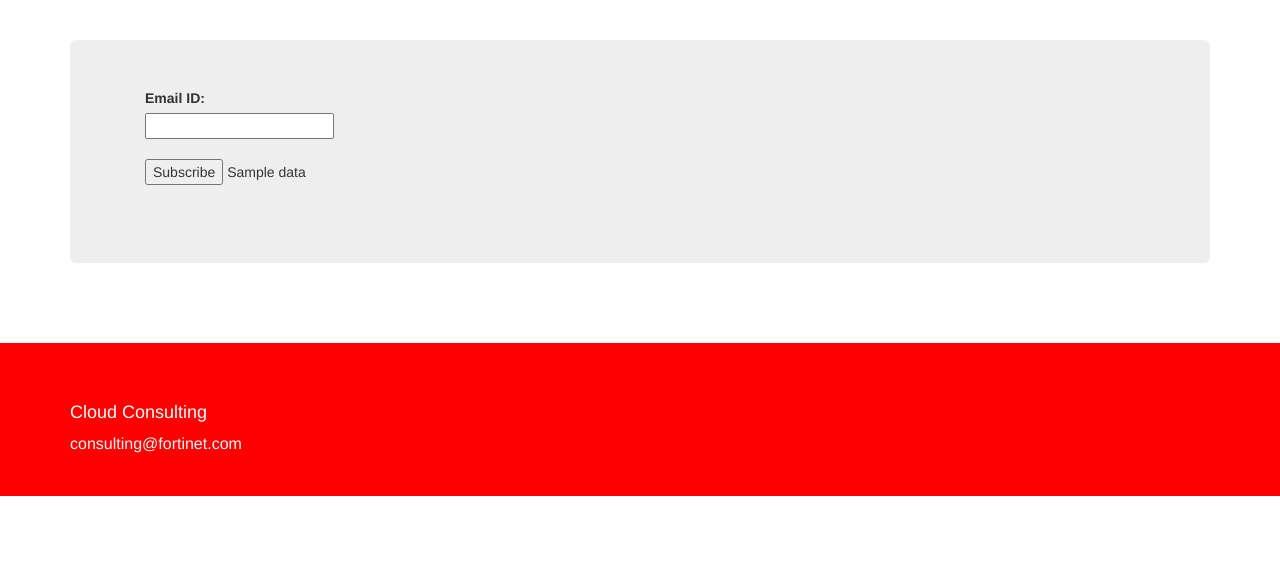
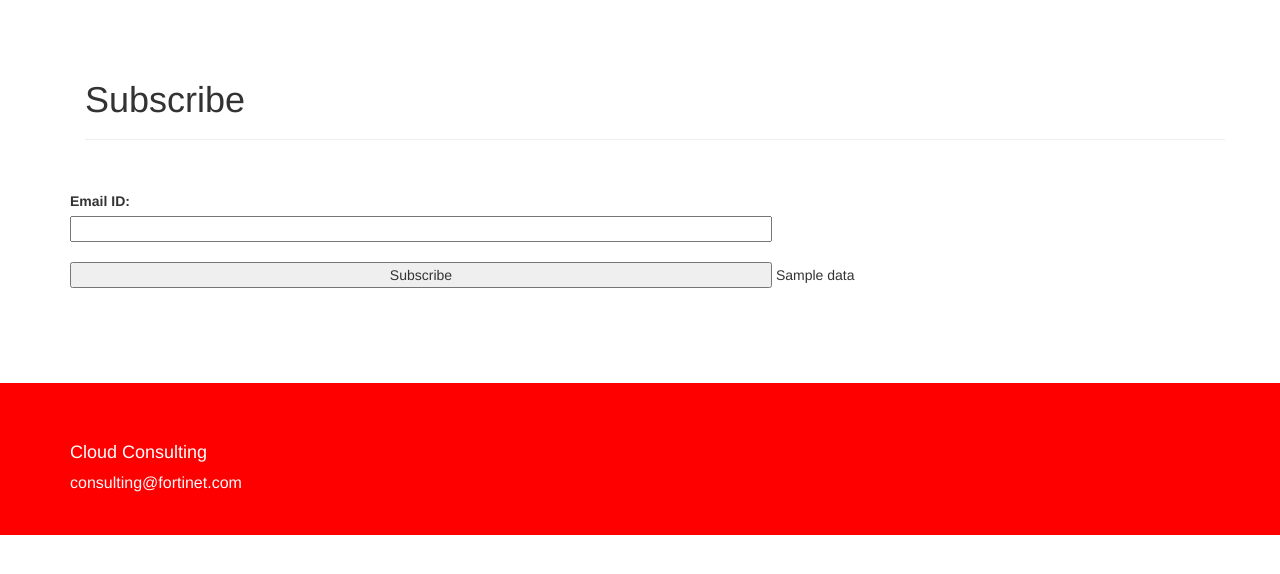
Before and after one commit to qafdevsec/demo-app, a Flask app: template app/templates/subscribe.html in a window 1280 px wide. Shown: the part 102-676 px from the top of the page. Run offline with Flask 2, Linux system fonts and the light colour scheme; the template is opened without the code that fills it: most values are stand-ins (such as "Sample title", 1, 10 or a date in 2020); some libraries are stand-ins or nearby versions.

Commit message:
subscribe route

```diff
--- a/app/__init__.py
+++ b/app/__init__.py
@@ -66,12 +66,12 @@ login_manager.login_view = "users.login"
 def index():
     return render_template('home.html')
 
-@app.route("/flaw", methods=["GET","POST"])
+@app.route("/subscribe", methods=["GET","POST"])
 def get_email1():
     temp = ""
     if request.method == "GET":
 
-        return render_template("about.html",data=temp)
+        return render_template("subscribe.html",data=temp)
 
     if request.method == "POST":
         if request.form.get("email"):
@@ -85,7 +85,7 @@ def get_email1():
             temp =  "please enter valid E-mail Address"
 
 
-        return render_template("about.html",data=temp)
+        return render_template("home.html",data=temp)
 
 from app.users.views import users
 
--- a/app/templates/subscribe.html
+++ b/app/templates/subscribe.html
@@ -1,19 +1,33 @@
 {% extends "base.html" %}
 {% block content %}
-<div class="jumbotron">
 
-  <div class="container">
+<div class="container">
     <div class="row">
       <div class="col-md-12">
-        <form method="POST" action="/">
-
-            <label for="email">Email ID:</label><br>
-            <input type="text" id="email" name="email" value=""><br><br>
-            <input type="submit" value="Subscribe">
-            {{data}}
-          </form>
+        <div class="page-header">
+        <h1>Subscribe</h1>
+        </div>
       </div>
       </div>
 </div>
+
+<div class="container">
+    <div class="row">
+      <div class="col-lg-12">
+      </div>
+      <form method="POST" class="form-group" action="/subscribe">
+
+        <label class="form-control-label" for="email" style="width: 60%;">Email ID:</label><br>
+        <input type="text" id="email" name="email" style="width: 60%;" value=""><br><br>
+        <input type="submit" value="Subscribe" style="width: 60%;">
+
+                {{data}}
+
+
+
+      </form>
+      </div>
 </div>
+
+
 {% endblock %}
```
